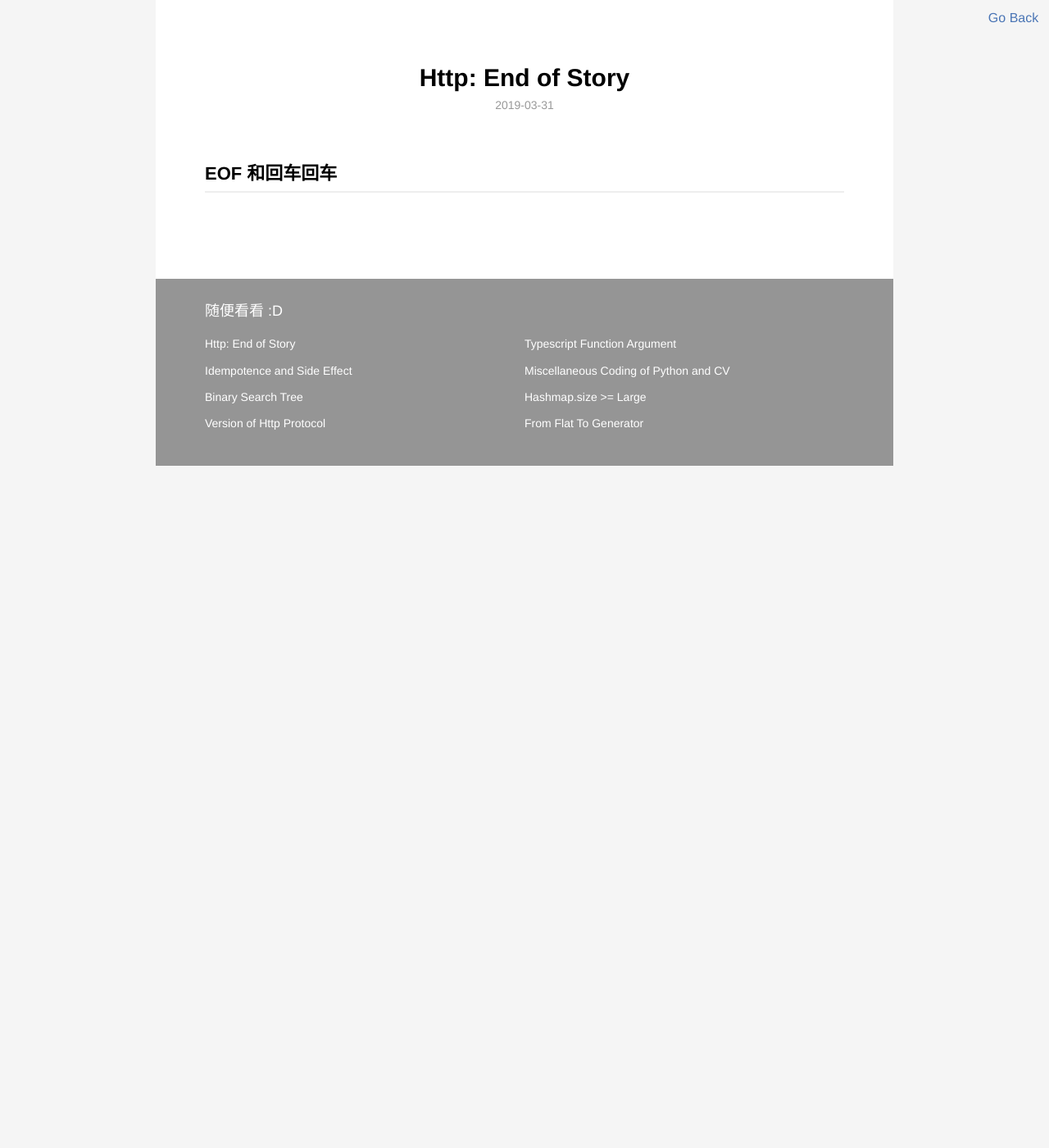
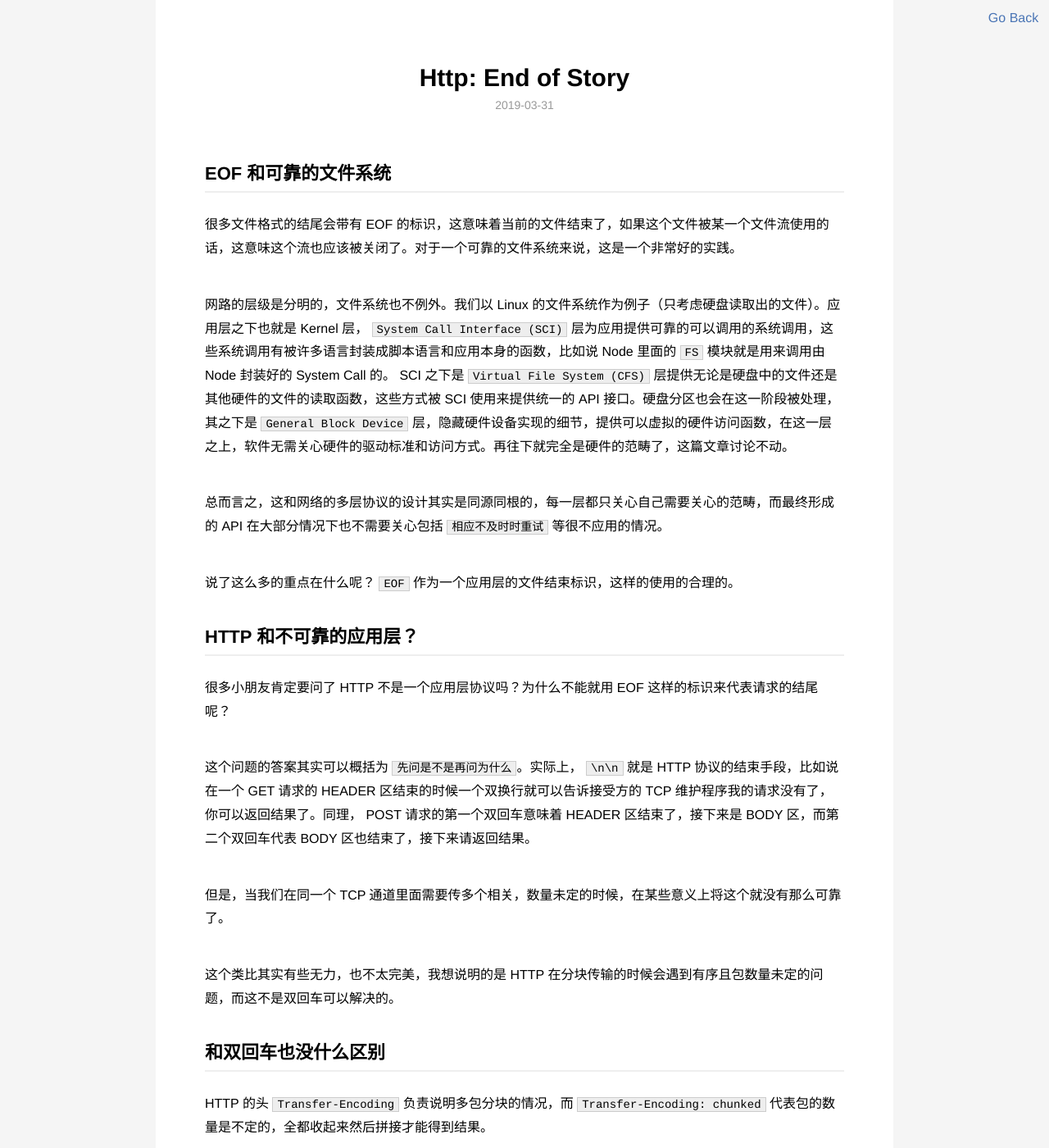
Before and after one commit to WMXPY/blog.mengw.io, a Jekyll site: the page built from _posts/blog/2019-03-31-Http-End-Of-Story.md, in a window 1280 px wide and 1400 px high. Shown: the whole window at 82% size. Built offline with Jekyll 4.4.1, drawn with Linux system fonts in a browser that asks for light colours; some of the changed text lies outside the part shown.

Commit message:
http eof article done

```diff
--- a/_posts/blog/2019-03-31-Http-End-Of-Story.md
+++ b/_posts/blog/2019-03-31-Http-End-Of-Story.md
@@ -5,4 +5,34 @@ categories: blog
 description: 当 HTTP 协议结束的时候
 ---
 
-## EOF 和回车回车
+## EOF 和可靠的文件系统
+
+很多文件格式的结尾会带有 EOF 的标识，这意味着当前的文件结束了，如果这个文件被某一个文件流使用的话，这意味这个流也应该被关闭了。对于一个可靠的文件系统来说，这是一个非常好的实践。
+
+网路的层级是分明的，文件系统也不例外。我们以 Linux 的文件系统作为例子（只考虑硬盘读取出的文件）。应用层之下也就是 Kernel 层， `System Call Interface (SCI)` 层为应用提供可靠的可以调用的系统调用，这些系统调用有被许多语言封装成脚本语言和应用本身的函数，比如说 Node 里面的 `FS` 模块就是用来调用由 Node 封装好的 System Call 的。 SCI 之下是 `Virtual File System (CFS)` 层提供无论是硬盘中的文件还是其他硬件的文件的读取函数，这些方式被 SCI 使用来提供统一的 API 接口。硬盘分区也会在这一阶段被处理，其之下是 `General Block Device` 层，隐藏硬件设备实现的细节，提供可以虚拟的硬件访问函数，在这一层之上，软件无需关心硬件的驱动标准和访问方式。再往下就完全是硬件的范畴了，这篇文章讨论不动。
+
+总而言之，这和网络的多层协议的设计其实是同源同根的，每一层都只关心自己需要关心的范畴，而最终形成的 API 在大部分情况下也不需要关心包括 `相应不及时时重试` 等很不应用的情况。
+
+说了这么多的重点在什么呢？ `EOF` 作为一个应用层的文件结束标识，这样的使用的合理的。
+
+## HTTP 和不可靠的应用层？
+
+很多小朋友肯定要问了 HTTP 不是一个应用层协议吗？为什么不能就用 EOF 这样的标识来代表请求的结尾呢？
+
+这个问题的答案其实可以概括为 `先问是不是再问为什么`。实际上， `\n\n` 就是 HTTP 协议的结束手段，比如说在一个 GET 请求的 HEADER 区结束的时候一个双换行就可以告诉接受方的 TCP 维护程序我的请求没有了，你可以返回结果了。同理， POST 请求的第一个双回车意味着 HEADER 区结束了，接下来是 BODY 区，而第二个双回车代表 BODY 区也结束了，接下来请返回结果。
+
+但是，当我们在同一个 TCP 通道里面需要传多个相关，数量未定的时候，在某些意义上将这个就没有那么可靠了。
+
+这个类比其实有些无力，也不太完美，我想说明的是 HTTP 在分块传输的时候会遇到有序且包数量未定的问题，而这不是双回车可以解决的。
+
+## 和双回车也没什么区别
+
+HTTP 的头 `Transfer-Encoding` 负责说明多包分块的情况，而 `Transfer-Encoding: chunked` 代表包的数量是不定的，全都收起来然后拼接才能得到结果。
+
+每一个块都从这个包的数据量开始，这是一个标识字节数的 16 进制数字。紧接着是一个单换行（似乎是 `\r\n` 而不是 `\n`），然后是数据本身，最后以一个单换行结束。这是 HTTP 1.1 规定的但是实际上在有些实现，比如说 Chrome 实际上在包的大小和第一个单换行之前有一个空格符也就是 `0x20`
+
+每一个块的数据都应该被拼接起来，最后一个包是一个由空格开头，有的时候有一些额外的空格，一些 HEADER 值，有些是尾部特殊的 HEADER， 最后以单换行结尾的包，这意味着所有的内容都传输完了。这其实和 EOF 或者双回车也没什么区别，只是 EOF 本身就是一个文件。
+
+## 到底还是引用层
+
+实际上我们可以发现，应用层的实现其实省略了大量的重试，内容的验证等工作，实际上还是站在 TCP 的基础上再进行调整。就比如说确保包的顺序的需求就不需要 HTTP 协议操心，这已经被 TCP 解决了。
```
